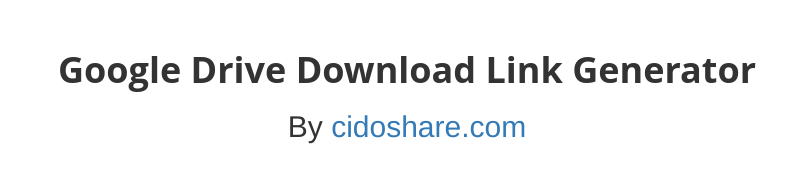
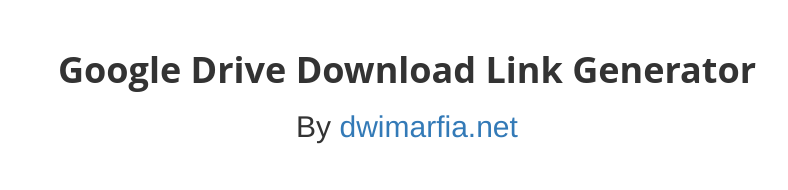
Before and after one commit to dwimarfia/dlg, a plain HTML site: page index.html in a window 1280 px wide. Shown: the top 190 px of the page, without its empty margins (233-1021 px from the left). Drawn offline with nearby package versions, Linux system fonts and the light colour scheme.

Commit message:
Update index.html

```diff
--- a/index.html
+++ b/index.html
@@ -11,7 +11,7 @@
 <body>
 <div id="page_content">
   <h1>Google Drive Download Link Generator</h1>
-  <h2>By <a href="http://www.cidoshare.com/" title="CIDOSHARE">cidoshare.com</a></h2>
+  <h2>By <a href="http://www.dwimarfia.net/" title="Dwi Marfia">dwimarfia.net</a></h2>
   <div class="container">
     <div class="row">
       <form>
```
